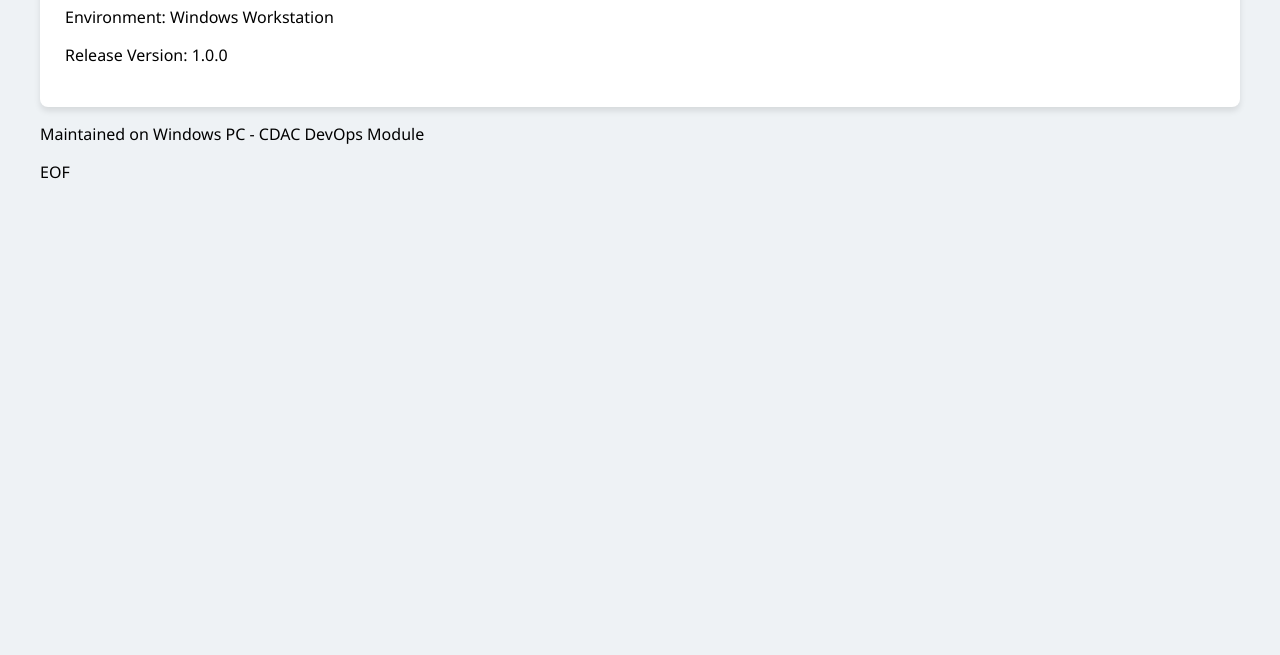
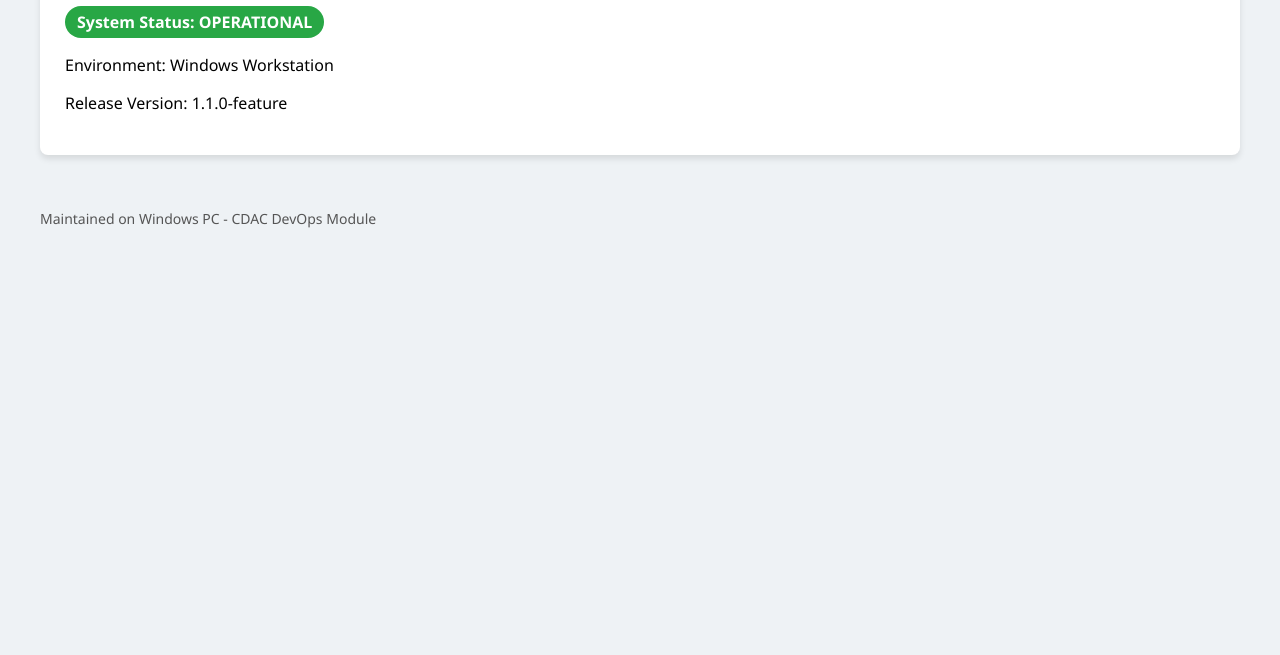
Before and after one commit to dpb93/devops-day01-practice, a plain HTML site: page index.html in a window 1280 px wide. Shown: the part 145-800 px from the top of the page. Drawn offline with Linux system fonts and the light colour scheme.

Commit message:
feat: add operational status indicator badge

```diff
--- a/index.html
+++ b/index.html
@@ -2,6 +2,7 @@
 <html lang="en">
 <head>
     <meta charset="UTF-8">
+    <meta name="viewport" content="width=device-width, initial-scale=1.0">
     <title>DevOps Portal</title>
     <style>
         body {
@@ -9,24 +10,45 @@
             margin: 40px;
             background: #eef2f5;
         }
+
         .card {
             background: white;
             padding: 25px;
             border-radius: 8px;
-            box-shadow: 0 4px 6px rgba(0,0,0,0.1);
+            box-shadow: 0 4px 6px rgba(0, 0, 0, 0.1);
         }
-        h1 { color: #0066cc; }
+
+        .status-badge {
+            display: inline-block;
+            padding: 5px 12px;
+            background: #28a745;
+            color: white;
+            border-radius: 20px;
+            font-weight: bold;
+        }
+
+        h1 {
+            color: #0066cc;
+        }
+
+        footer {
+            margin-top: 25px;
+            padding: 15px 0;
+            color: #555;
+            font-size: 14px;
+        }
     </style>
 </head>
 <body>
-    <div class="card">
+    <main class="card">
         <h1>DevOps Continuous Delivery Portal</h1>
+        <span class="status-badge">System Status: OPERATIONAL</span>
         <p>Environment: Windows Workstation</p>
-        <p>Release Version: 1.0.0</p>
-    </div>
+        <p>Release Version: 1.1.0-feature</p>
+    </main>
+
+    <footer>
+        <p>Maintained on Windows PC - CDAC DevOps Module</p>
+    </footer>
 </body>
-<footer>
-    <p>Maintained on Windows PC - CDAC DevOps Module</p>
-</footer>
-EOF
 </html>
```
